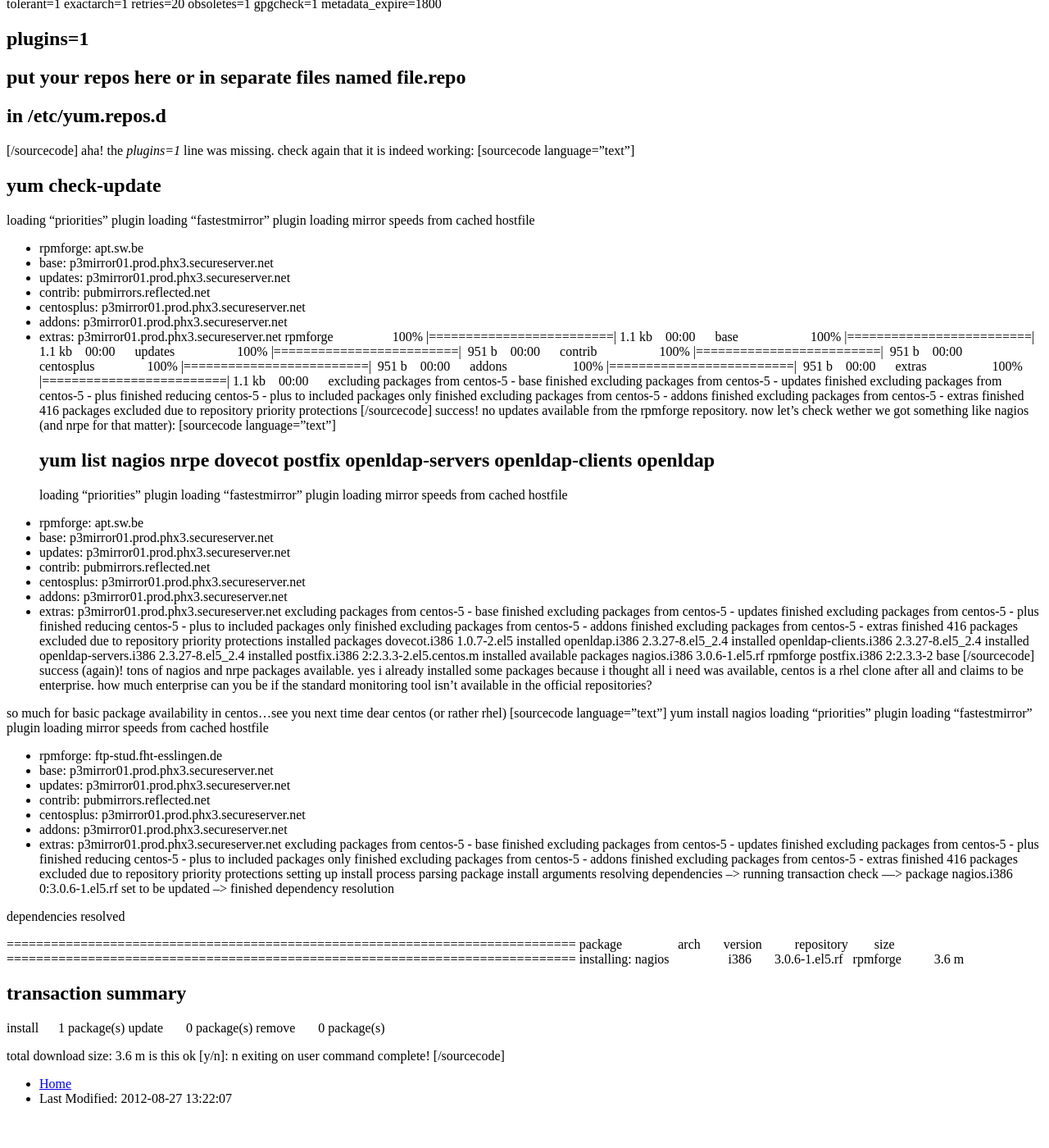
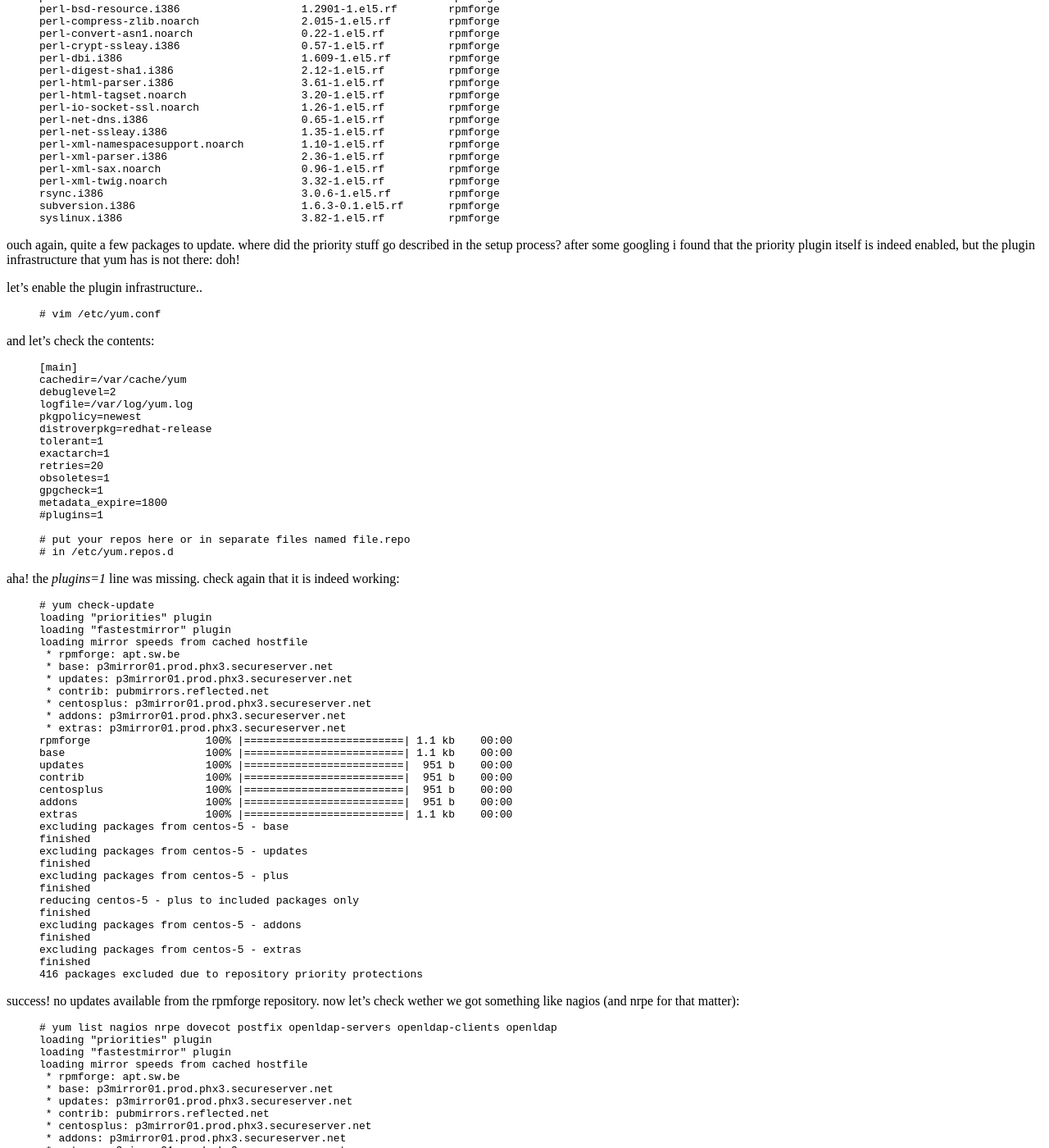
Before and after one commit to serverhorror/serverhorror.github.com, a Jekyll site: the page built from _posts/2009-07-19-adventures-in-centos-land-part-1.markdown, in a window 1280 px wide and 1400 px high, scrolled down 1209 px. Shown: the whole window at 82% size. Built offline with Jekyll 4.4.1, drawn with Linux system fonts in a browser that asks for light colours; Markdown is read by kramdown in place of the engine named in the settings; before the commit the page ends 2574 px from its top, so only the background shows below that; some of the changed text lies outside the part shown.

Commit message:
wordpress sourcecode tag to jekyll highlight migrated

```diff
--- a/_posts/2009-07-19-adventures-in-centos-land-part-1.markdown
+++ b/_posts/2009-07-19-adventures-in-centos-land-part-1.markdown
@@ -56,7 +56,7 @@
 
 
 Let's see if your required software is available:
-[sourcecode language="text"]
+{% highlight text %}
 # yum search nagios
 Excluding Packages from CentOS-5 - Base
 Finished
@@ -71,9 +71,9 @@
 Excluding Packages from CentOS-5 - Extras
 Finished
 No Matches found
-[/sourcecode]
+{% endhighlight %}
 Shoot nothing here..., let's see where we can find the repo. The [CentOS Wiki Page on Repositories](http://wiki.centos.org/AdditionalResources/Repositories) is the first hint. It leads us to the description on [how to enable the rpmforge repository](http://wiki.centos.org/AdditionalResources/Repositories/RPMForge). Let's see what happens after the setup process:
-[sourcecode language="text"]
+{% highlight text %}
 # yum check-update
 rpmforge                  100% |=========================| 1.1 kB    00:00
 Excluding Packages from CentOS-5 - Base
@@ -110,15 +110,15 @@
 rsync.i386                               3.0.6-1.el5.rf         rpmforge
 subversion.i386                          1.6.3-0.1.el5.rf       rpmforge
 syslinux.i386                            3.82-1.el5.rf          rpmforge
-[/sourcecode]
+{% endhighlight %}
 Ouch again, quite a few packages to update. Where did the priority stuff go described in the setup process? After some Googling I found that the Priority Plugin itself is indeed enabled, but the plugin infrastructure that yum has is not there: Doh!
 
 Let's enable the plugin infrastructure..
-[sourcecode language="text"]
+{% highlight text %}
 # vim /etc/yum.conf
-[/sourcecode]
+{% endhighlight %}
 and let's check the contents:
-[sourcecode language="text"]
+{% highlight text %}
 [main]
 cachedir=/var/cache/yum
 debuglevel=2
@@ -135,9 +135,9 @@
 
 # PUT YOUR REPOS HERE OR IN separate files named file.repo
 # in /etc/yum.repos.d
-[/sourcecode]
+{% endhighlight %}
 Aha! The _plugins=1_ line was missing. Check again that it is indeed working:
-[sourcecode language="text"]
+{% highlight text %}
 # yum check-update
 Loading "priorities" plugin
 Loading "fastestmirror" plugin
@@ -169,9 +169,9 @@
 Excluding Packages from CentOS-5 - Extras
 Finished
 416 packages excluded due to repository priority protections
-[/sourcecode]
+{% endhighlight %}
 Success! No updates available from the rpmforge repository. Now let's check wether we got something like nagios (and nrpe for that matter):
-[sourcecode language="text"]
+{% highlight text %}
 # yum list nagios nrpe dovecot postfix openldap-servers openldap-clients openldap
 Loading "priorities" plugin
 Loading "fastestmirror" plugin
@@ -205,11 +205,11 @@
 Available Packages
 nagios.i386                              3.0.6-1.el5.rf         rpmforge
 postfix.i386                             2:2.3.3-2              base
-[/sourcecode]
+{% endhighlight %}
 Success (again)! Tons of nagios and nrpe packages available. Yes I already installed some packages because I thought all I need was available, CentOS is a RHEL clone after all and claims to be Enterprise. How much enterprise can you be if the standard monitoring tool isn't available in the official repositories?
 
 So much for basic package availability in CentOS...see you next time dear CentOS (or rather RHEL)
-[sourcecode language="text"]
+{% highlight text %}
 yum install nagios
 Loading "priorities" plugin
 Loading "fastestmirror" plugin
@@ -259,4 +259,4 @@
 Is this ok [y/N]: N
 Exiting on user Command
 Complete!
-[/sourcecode]
+{% endhighlight %}
```
Also changed, not shown: _posts/2009-07-20-adventures-in-centos-land-part-2.markdown (+8 -8 lines), _posts/2009-07-21-adventures-in-centos-land-part-3.markdown (+4 -4 lines).
